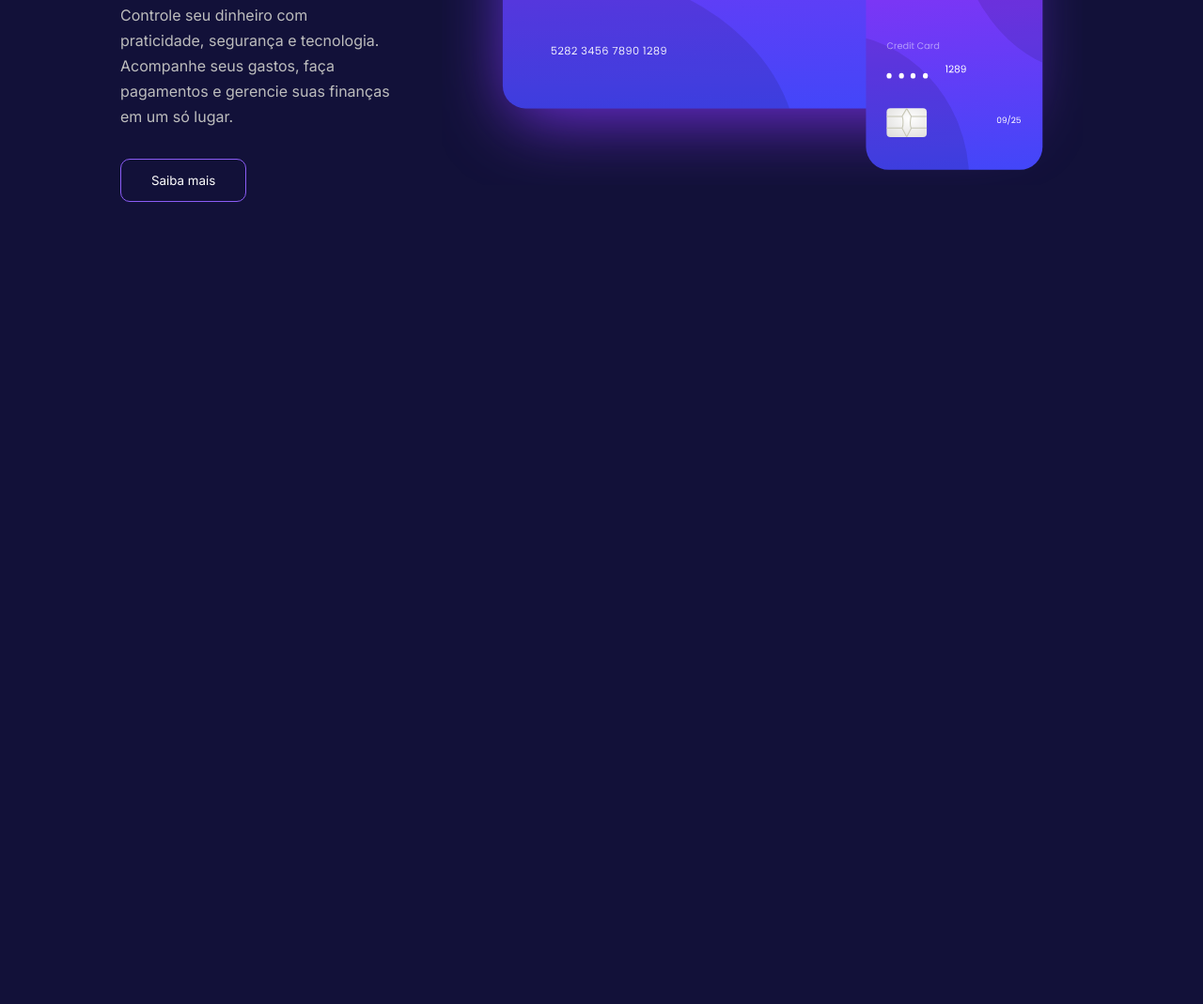
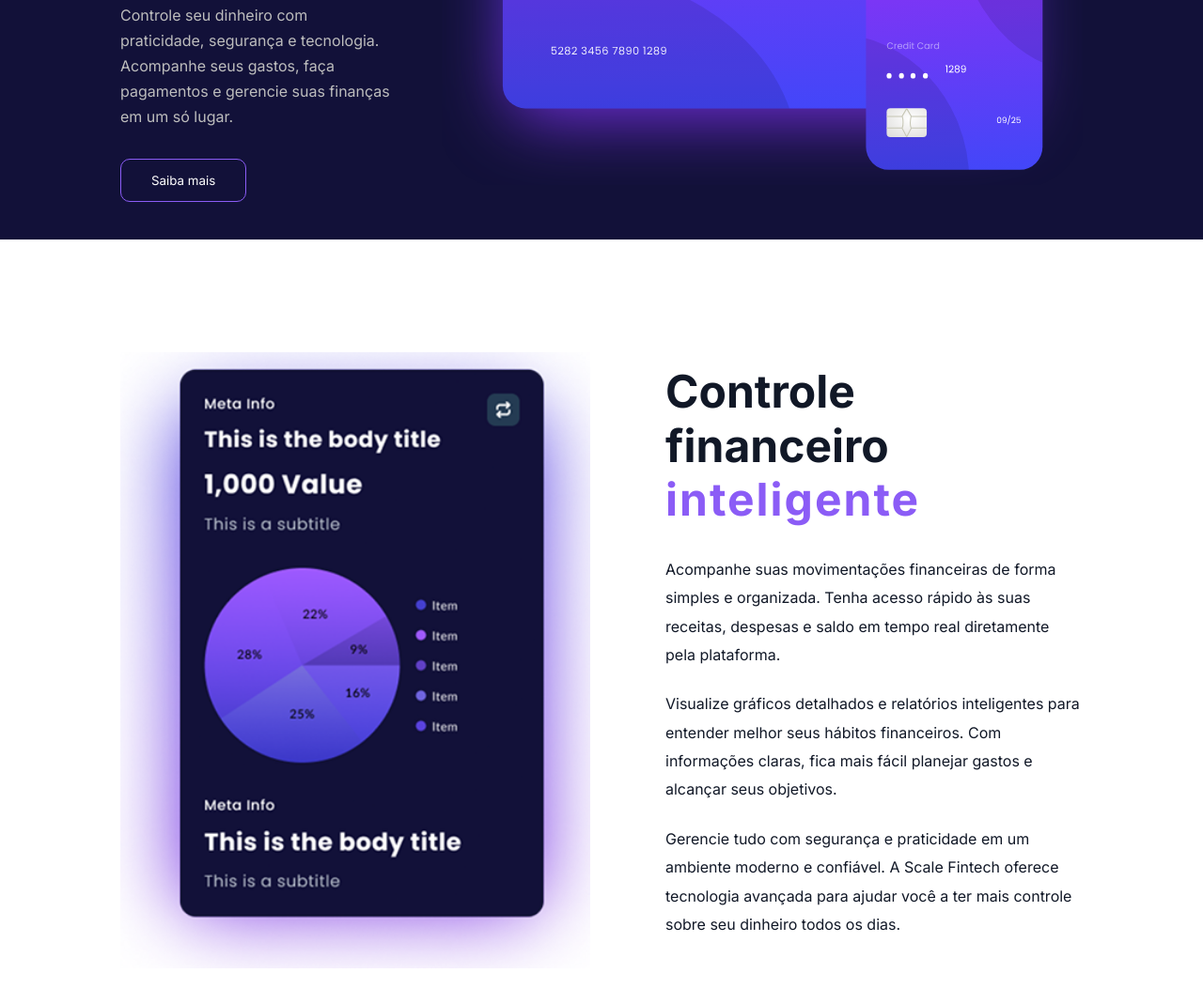
Before and after one commit to thaisferreira-moura/fintech, a plain HTML site: page index.html in a window 1280 px wide. Shown: the part 475-1544 px from the top of the page at 94% size. Before the commit the page ends 800 px from the top, so only its background shows below. Drawn offline with Linux system fonts and the light colour scheme.

Commit message:
feat: seção controle financeiro

```diff
--- a/index.html
+++ b/index.html
@@ -60,10 +60,46 @@
 
 
     <div class="hero-image">
-      <img src="./src/assets/images/Group 13.svg" alt="cards">
+      <img src="./src/assets/images/cartão.svg" alt="cards">
 
 
 </section>
+<section class="financial-control">
+
+    <div class="financial-image">
+        <img src="./src/assets/images/gráfico.png" alt="Gráfico financeiro">
+    </div>
+
+
+    <div class="financial-text">
+
+    <h1>Controle financeiro <span>inteligente</span></h1>
+
+    <p>
+        Acompanhe suas movimentações financeiras de forma simples e
+        organizada. Tenha acesso rápido às suas receitas, despesas
+        e saldo em tempo real diretamente pela plataforma.
+    </p>
+
+    <p>
+        Visualize gráficos detalhados e relatórios inteligentes
+        para entender melhor seus hábitos financeiros. Com
+        informações claras, fica mais fácil planejar gastos
+        e alcançar seus objetivos.
+    </p>
+
+    <p>
+        Gerencie tudo com segurança e praticidade em um ambiente
+        moderno e confiável. A Scale Fintech oferece tecnologia
+        avançada para ajudar você a ter mais controle sobre
+        seu dinheiro todos os dias.
+    </p>
+
+</div>
+    </div>
+
+</section>
+
 
         </header>
 </body>
--- a/src/styles/styles.css
+++ b/src/styles/styles.css
@@ -111,4 +111,70 @@ body{
     background-color: #8b5cf6;
 }
 
-/* IMAGEM/CARDS */
+.financial-control{
+    width: 100%;
+
+    display: flex;
+    justify-content: center;
+    align-items: center;
+
+    gap: 80px;
+
+    padding: 120px 10%;
+
+    background-color: white;
+}
+
+
+.financial-image img{
+    width: 500px;
+}
+
+
+.financial-text{
+    width: 500px;
+}
+
+
+.financial-text span{
+    color: #8B5CF6;
+
+    font-weight: 700;
+
+    letter-spacing: 2px;
+}
+.financial-text h1{
+    font-size: 4rem;
+    line-height: 1.1;
+    margin-bottom: 20px;
+}
+
+.hero-text h1 span{
+    color: #8b5cf6;
+}
+
+.financial-text{
+    width: 550px;
+}
+
+
+.financial-text h1{
+    color: #111827;
+
+    font-size: 3rem;
+
+    line-height: 1.2;
+
+    margin-bottom: 30px;
+}
+
+
+.financial-text p{
+    color: #111827;
+
+    line-height: 1.9;
+
+    margin-bottom: 22px;
+
+    font-size: 1rem;
+}
```
Also changed, not shown: src/assets/images/cartão.svg (renamed from src/assets/images/Group 13.svg), src/assets/images/gráfico.png (added).
